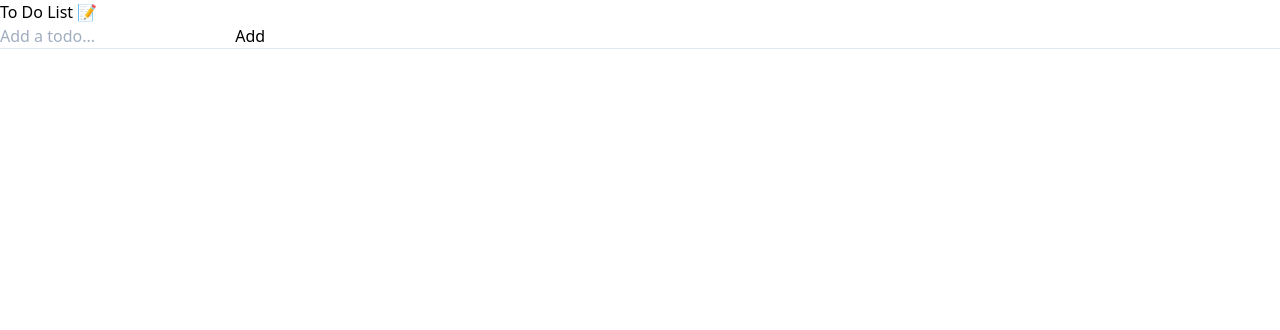
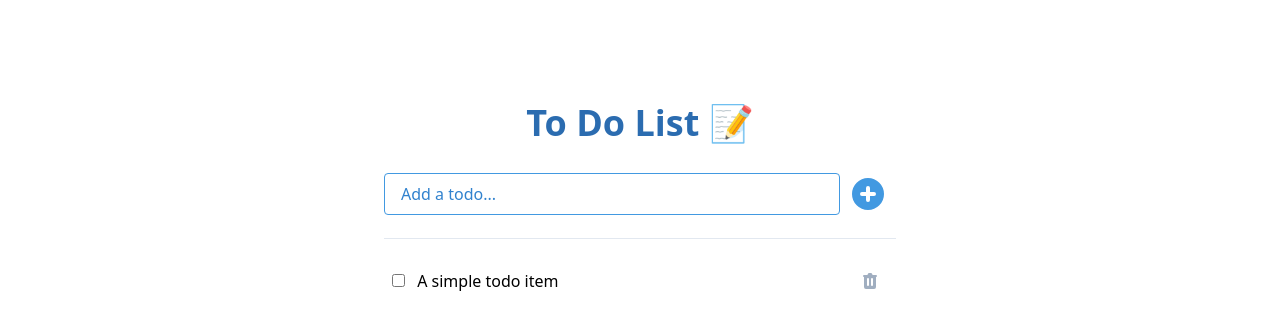
Before and after one commit to andrewbrey/html-is-all-you-need, a website: page index.html in a window 1280 px wide. Drawn offline with nearby package versions, Linux system fonts and the light colour scheme.

Commit message:
feat(*): add styles
add the styles and a bit more structure

```diff
--- a/index.html
+++ b/index.html
@@ -1,5 +1,5 @@
 <!DOCTYPE html>
-<html lang="en" class="">
+<html lang="en" class="antialiased">
 	<head>
 		<meta charset="UTF-8" />
 		<meta name="viewport" content="width=device-width, initial-scale=1.0" />
@@ -7,15 +7,51 @@
 		<link href="https://unpkg.com/tailwindcss@1.4.6/dist/tailwind.min.css" rel="stylesheet" />
 		<script src="https://cdn.jsdelivr.net/gh/alpinejs/alpine@v2.4.1/dist/alpine.min.js" defer></script>
 	</head>
-	<body class="">
-		<main class="">
-			<h1 class="">To Do List 📝</h1>
-			<form class="">
-				<input class="" placeholder="Add a todo..." />
-				<button class="" type="submit">Add</button>
+	<body class="p-4 flex flex-col justify-center items-center">
+		<main class="w-full max-w-lg mt-10 md:mt-20 space-y-4">
+			<h1 class="font-bold text-4xl text-center text-blue-700">To Do List 📝</h1>
+			<form class="flex justify-between items-center">
+				<input
+					class="flex-grow py-2 px-4 rounded border border-blue-500 placeholder-blue-600 focus:outline-none focus:shadow-outline"
+					placeholder="Add a todo..."
+				/>
+				<button
+					class="p-2 flex transition-colors duration-150 text-blue-500 hover:text-blue-700 focus:text-blue-700 focus:outline-none"
+					type="submit"
+				>
+					<span class="w-10 h-10">
+						<svg fill="currentColor" viewBox="0 0 20 20">
+							<path
+								fill-rule="evenodd"
+								d="M10 18a8 8 0 100-16 8 8 0 000 16zm1-11a1 1 0 10-2 0v2H7a1 1 0 100 2h2v2a1 1 0 102 0v-2h2a1 1 0 100-2h-2V7z"
+								clip-rule="evenodd"
+							></path>
+						</svg>
+					</span>
+				</button>
 			</form>
 			<hr />
-			<section class=""></section>
+			<section class="">
+				<ul class="">
+					<li class="p-2 flex items-center justify-between rounded">
+						<span class="space-x-2">
+							<input type="checkbox" />
+							<span class="transition-colors duration-150">A simple todo item</span>
+						</span>
+						<button
+							class="p-2 text-gray-500 transition-colors duration-150 hover:text-red-500 focus:text-red-500 focus:outline-none"
+						>
+							<svg class="h-5 w-5" fill="currentColor" viewBox="0 0 20 20">
+								<path
+									fill-rule="evenodd"
+									d="M9 2a1 1 0 00-.894.553L7.382 4H4a1 1 0 000 2v10a2 2 0 002 2h8a2 2 0 002-2V6a1 1 0 100-2h-3.382l-.724-1.447A1 1 0 0011 2H9zM7 8a1 1 0 012 0v6a1 1 0 11-2 0V8zm5-1a1 1 0 00-1 1v6a1 1 0 102 0V8a1 1 0 00-1-1z"
+									clip-rule="evenodd"
+								></path>
+							</svg>
+						</button>
+					</li>
+				</ul>
+			</section>
 		</main>
 	</body>
 </html>
```
